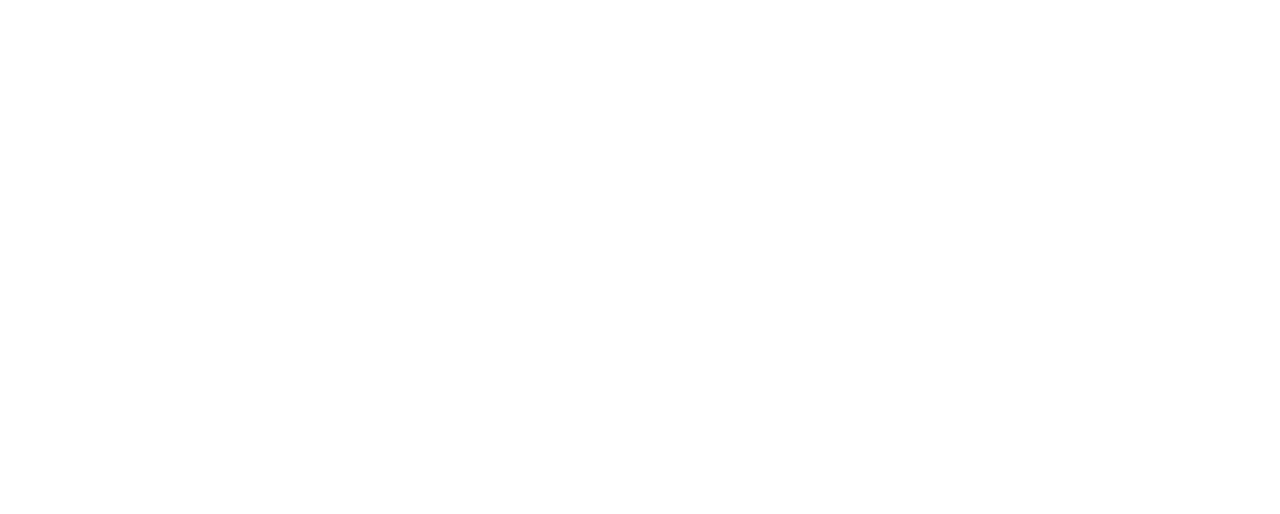
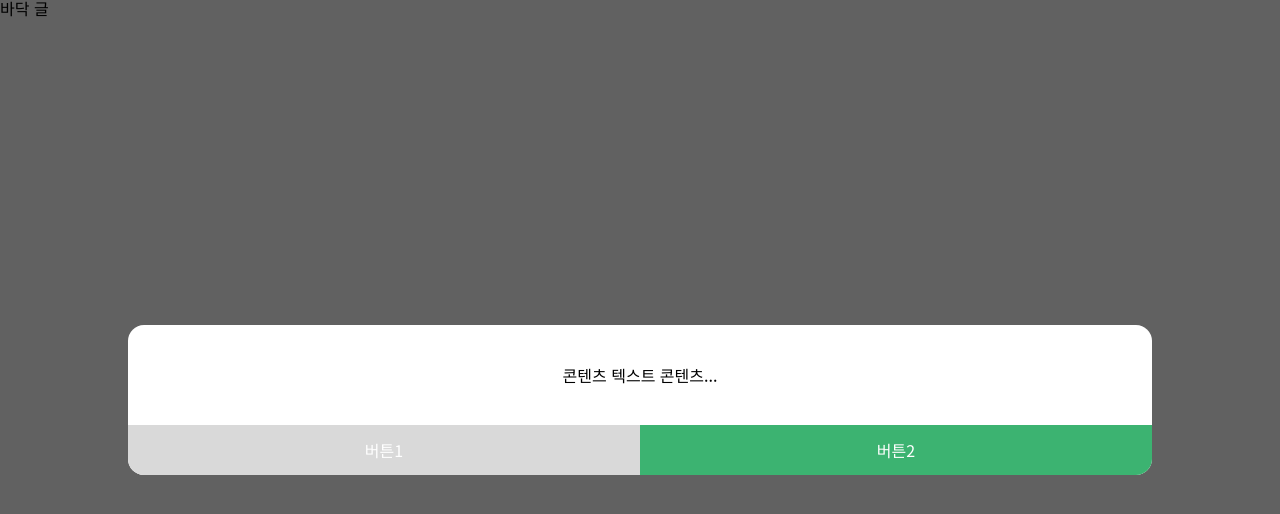
Before and after one commit to dohyung4934/blog-front, a Vue app: page /publish/lo04 in a window 1280 px wide. Before the commit this address had no page. Shown: the top 514 px of the page. Built offline with nearby package versions, Linux system fonts and the light colour scheme.

Commit message:
개발중

```diff
--- a/src/assets/style/common.css
+++ b/src/assets/style/common.css
@@ -6,6 +6,7 @@
   margin: 0;
   padding: 0;
   font-family: 'Noto Sans KR', sans-serif;
+  font-size: 1.6rem;
 }
 
 .button-block {
@@ -48,3 +49,53 @@
   bottom: 0;
   right: 0;
 }
+
+.all-center {
+  display: flex;
+  align-items: center;
+  justify-content: center;
+}
+
+.alert {
+  background-color: rgb(255, 255, 255);
+  width: 80vw;
+  min-height: 15rem;
+  border-radius: 1.6rem;
+  overflow: hidden;
+  position: relative;
+}
+
+.alert-content {
+  padding: 2rem;
+  position: absolute;
+  top: 0;
+  bottom: 5rem;
+  left: 0;
+  right: 0;
+  display: flex;
+  align-items: center;
+  justify-content: center;
+}
+
+.alert-footer {
+  position: absolute;
+  bottom: 0;
+  left: 0;
+  right: 0;
+  display: flex;
+  height: 5rem;
+}
+
+.alert-footer>* {
+  flex: 1 0 auto;
+}
+
+.btn-gray {
+  background-color: #D9D9D9;
+  color: #FFFFFF;
+}
+
+.btn-green {
+  background-color: #3CB371;
+  color: #FFFFFF;
+}
--- /dev/null
+++ b/src/components/uu-components/UuAlert.vue
@@ -0,0 +1,30 @@
+<!-- 알럿 -->
+<script setup lang="ts">
+import UuAlertButton from '@/components/uu-components/UuAlertButton.vue'
+
+const emit = defineEmits(['click-dim'])
+
+/** 딤 영역 클릭 */
+function onClickDim() {
+  emit('click-dim')
+}
+</script>
+
+<template>
+  <teleport to="body">
+    <div class="dim all-center" @click="onClickDim">
+      <article class="alert" @click.stop>
+        <div class="alert-content">
+          <div>
+            <slot></slot>
+          </div>
+        </div>
+        <div class="alert-footer">
+          <slot name="footer">
+            <uu-alert-button text="확인" main @click="onClickDim" />
+          </slot>
+        </div>
+      </article>
+    </div>
+  </teleport>
+</template>
--- /dev/null
+++ b/src/components/uu-components/UuAlertButton.vue
@@ -0,0 +1,26 @@
+<!-- 알럿 버튼 -->
+<script setup lang="ts">
+const props = defineProps({
+  main: {
+    type: Boolean,
+    default: false
+  },
+  text: {
+    type: String,
+    default: ''
+  }
+})
+const emit = defineEmits(['click'])
+
+/** 버튼 클릭 */
+function onClick() {
+  emit('click')
+}
+</script>
+
+<template>
+  <button type="button" :class="{
+  'btn-gray': !props.main,
+  'btn-green': props.main
+}" @click="onClick">{{ text }}</button>
+</template>
--- a/src/router/routes/publish.ts
+++ b/src/router/routes/publish.ts
@@ -6,6 +6,8 @@
 import lo02 from '@/views/publish/lo/lo02.vue'
 /** lo03 바텀시트 */
 import lo03 from '@/views/publish/lo/lo03.vue'
+/** lo04 알럿 */
+import lo04 from '@/views/publish/lo/lo04.vue'
 /** cm01 로그인 */
 import cm01 from '@/views/publish/cm/cm01.vue'
 /** cm02 로그인 */
@@ -36,6 +38,10 @@
         component: lo03
       },
       {
+        path: 'lo04',
+        component: lo04
+      },
+      {
         path: 'cm01',
         component: cm01
       },
--- a/src/views/publish/lo/lo04.vue
+++ b/src/views/publish/lo/lo04.vue
@@ -0,0 +1,40 @@
+<!-- lo04 알럿 -->
+<script setup lang="ts">
+import { ref } from 'vue'
+
+import UuAlert from '@/components/uu-components/UuAlert.vue'
+import UuAlertButton from '@/components/uu-components/UuAlertButton.vue'
+
+/** 알럿 노출 여부 */
+const isShow = ref(true)
+
+/** 딤 영역 클릭 */
+function onClickDim() {
+  isShow.value = false
+}
+
+/** 버튼1 클릭 */
+function onClickBtn1() {
+  console.log('버튼1 클릭')
+  isShow.value = false
+}
+
+/** 버튼2 클릭 */
+function onClickBtn2() {
+  console.log('버튼2 클릭')
+  isShow.value = false
+}
+</script>
+
+<template>
+  <p>바닥 글</p>
+  <uu-alert v-if="isShow" @click-dim="onClickDim">
+    <template v-slot>
+      <p>콘텐츠 텍스트 콘텐츠...</p>
+    </template>
+    <template v-slot:footer>
+      <uu-alert-button text="버튼1" @click="onClickBtn1" />
+      <uu-alert-button text="버튼2" main @click="onClickBtn2" />
+    </template>
+  </uu-alert>
+</template>
```
